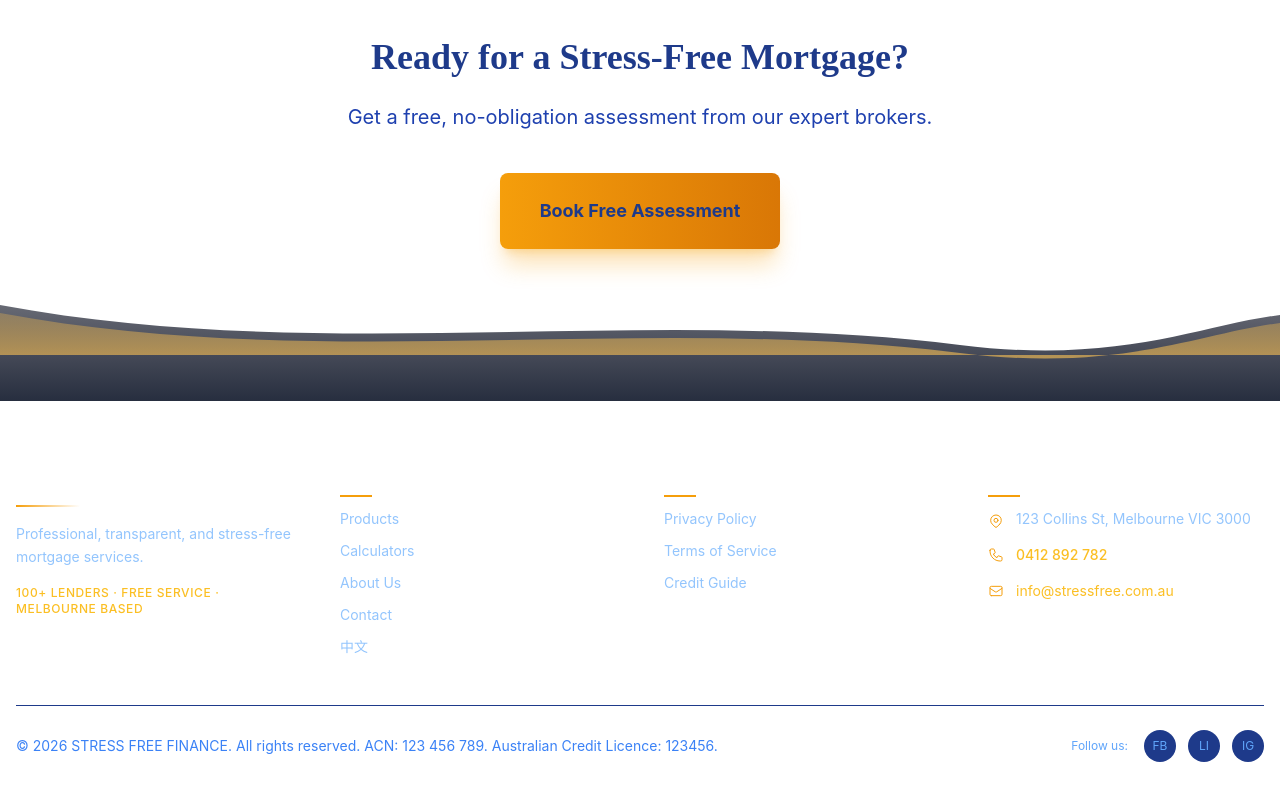
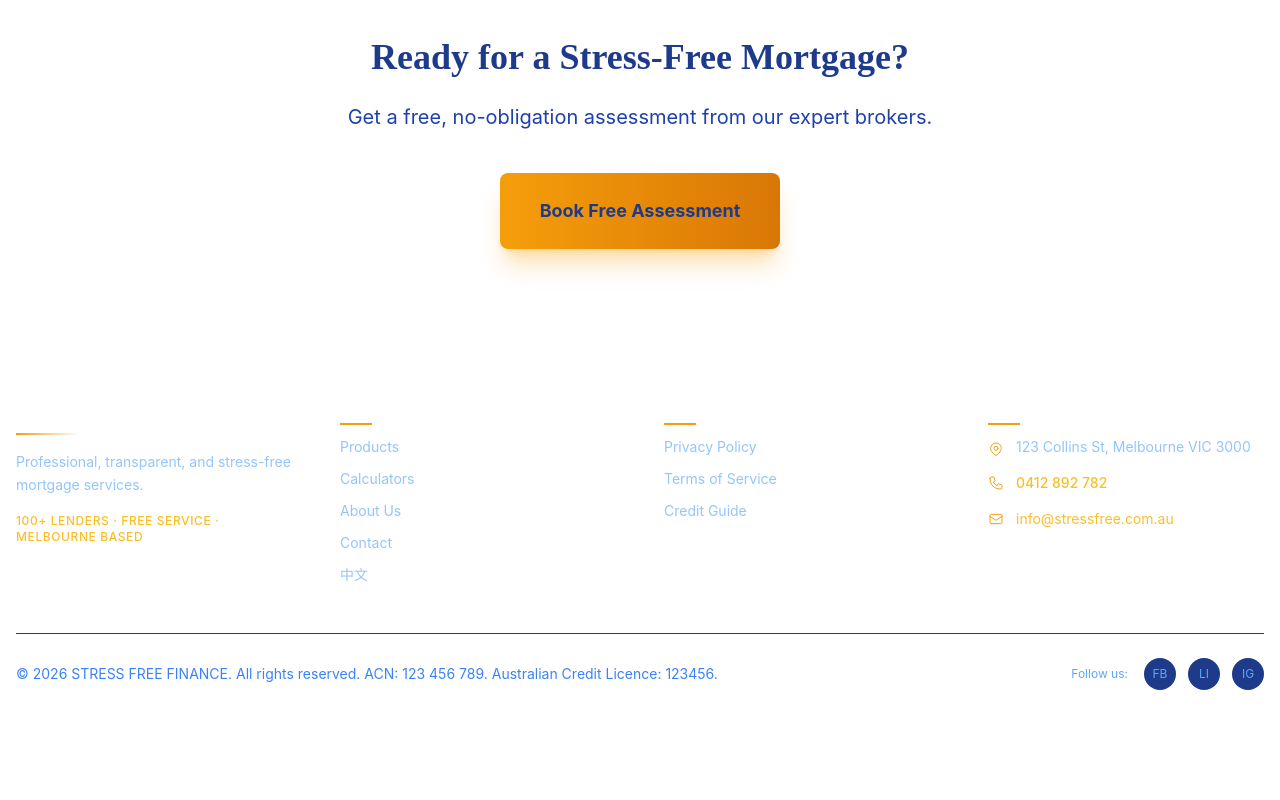
Before and after one commit to jy02577302-ux/finance-site, a Next.js app: page /en in a window 1280 px wide. Shown: the part 3206-4006 px from the top of the page. After the commit the page ends 3960 px from the top, so only its background shows below. Built offline with nearby package versions, Linux system fonts and the light colour scheme.

Commit message:
fix: correct footer wave structure - remove duplicate div

```diff
--- a/app/en/page.tsx
+++ b/app/en/page.tsx
@@ -288,8 +288,10 @@ export default function HomePageEN() {
         </div>
       </section>
 
-      {/* Wave Divider - CTA to Footer (matches Hero gradient) */}
-      <div className="relative h-24 -mt-6 overflow-visible">
+      {/* Footer - with Hero-matching wave top */}
+      <footer className="bg-primary-950 text-primary-200 relative">
+        {/* Wave top - matches Hero gradient, covers full footer */}
+        <div className="absolute top-0 left-0 right-0 h-24 -z-10">
           <svg
             className="absolute w-full h-full"
             viewBox="0 0 1440 96"
@@ -297,34 +299,19 @@ export default function HomePageEN() {
             xmlns="http://www.w3.org/2000/svg"
           >
             <defs>
-            {/* Hero matching gradient */}
-            <linearGradient id="heroGradient" x1="0%" y1="0%" x2="0%" y2="100%">
-              <stop offset="0%" stopColor="#020617" stopOpacity="0.6"/>
-              <stop offset="100%" stopColor="#0f172a" stopOpacity="0.9"/>
-            </linearGradient>
-            {/* Gold accent gradient */}
-            <linearGradient id="goldGradient" x1="0%" y1="0%" x2="0%" y2="100%">
-              <stop offset="0%" stopColor="#d4a855" stopOpacity="0.4"/>
-              <stop offset="100%" stopColor="#d4a855" stopOpacity="0.8"/>
+              <linearGradient id="heroWaveGrad" x1="0%" y1="0%" x2="0%" y2="100%">
+                <stop offset="0%" stopColor="#020617" stopOpacity="0.5"/>
+                <stop offset="100%" stopColor="#0f172a" stopOpacity="0.95"/>
               </linearGradient>
             </defs>
-          {/* Main wave body - gradient from hero colors */}
             <path
-            d="M0,0 C360,60 720,0 1080,40 C1260,60 1350,20 1440,10 L1440,96 L0,96 Z"
-            fill="url(#heroGradient)"
-          />
-          {/* Gold accent line along the crest */}
-          <path
-            d="M0,8 C360,68 720,8 1080,48 C1260,68 1350,28 1440,18 L1440,50 L0,50 Z"
-            fill="url(#goldGradient)"
+              d="M0,10 C320,40 640,0 960,30 C1280,60 1440,20 1440,20 L1440,96 L0,96 Z"
+              fill="url(#heroWaveGrad)"
             />
           </svg>
         </div>
 
-      {/* Footer - Ultimate Dark Gold + Enhanced */}
-      <footer className="bg-primary-950 text-primary-200 py-12 md:py-16">
-
-        <div className="container mx-auto px-4">
+        <div className="container mx-auto px-4 py-12 md:py-16">
           <div className="grid grid-cols-1 sm:grid-cols-2 md:grid-cols-4 gap-8 md:gap-12">
             {/* Brand */}
             <div className="space-y-4">
--- a/app/zh/page.tsx
+++ b/app/zh/page.tsx
@@ -289,8 +289,10 @@ export default function HomePageZH() {
         </div>
       </section>
 
-      {/* Wave Divider - CTA to Footer (matches Hero gradient) */}
-      <div className="relative h-24 -mt-6 overflow-visible">
+      {/* Footer - with Hero-matching wave top */}
+      <footer className="bg-primary-950 text-primary-200 relative">
+        {/* Wave top - matches Hero gradient, covers full footer */}
+        <div className="absolute top-0 left-0 right-0 h-24 -z-10">
           <svg
             className="absolute w-full h-full"
             viewBox="0 0 1440 96"
@@ -298,34 +300,19 @@ export default function HomePageZH() {
             xmlns="http://www.w3.org/2000/svg"
           >
             <defs>
-            {/* Hero matching gradient */}
-            <linearGradient id="heroGradient" x1="0%" y1="0%" x2="0%" y2="100%">
-              <stop offset="0%" stopColor="#020617" stopOpacity="0.6"/>
-              <stop offset="100%" stopColor="#0f172a" stopOpacity="0.9"/>
-            </linearGradient>
-            {/* Gold accent gradient */}
-            <linearGradient id="goldGradient" x1="0%" y1="0%" x2="0%" y2="100%">
-              <stop offset="0%" stopColor="#d4a855" stopOpacity="0.4"/>
-              <stop offset="100%" stopColor="#d4a855" stopOpacity="0.8"/>
+              <linearGradient id="heroWaveGrad" x1="0%" y1="0%" x2="0%" y2="100%">
+                <stop offset="0%" stopColor="#020617" stopOpacity="0.5"/>
+                <stop offset="100%" stopColor="#0f172a" stopOpacity="0.95"/>
               </linearGradient>
             </defs>
-          {/* Main wave body - gradient from hero colors */}
             <path
-            d="M0,0 C360,60 720,0 1080,40 C1260,60 1350,20 1440,10 L1440,96 L0,96 Z"
-            fill="url(#heroGradient)"
-          />
-          {/* Gold accent line along the crest */}
-          <path
-            d="M0,8 C360,68 720,8 1080,48 C1260,68 1350,28 1440,18 L1440,50 L0,50 Z"
-            fill="url(#goldGradient)"
+              d="M0,10 C320,40 640,0 960,30 C1280,60 1440,20 1440,20 L1440,96 L0,96 Z"
+              fill="url(#heroWaveGrad)"
             />
           </svg>
         </div>
 
-      {/* Footer - 极致黑金风格 + 增强设计 */}
-      <footer className="bg-primary-950 text-primary-200 py-12 md:py-16">
-
-        <div className="container mx-auto px-4">
+        <div className="container mx-auto px-4 py-12 md:py-16">
           <div className="grid grid-cols-1 sm:grid-cols-2 md:grid-cols-4 gap-8 md:gap-12">
             {/* Brand */}
             <div className="space-y-4">
```
Also changed, not shown: 1 other file (tests, documents, lock files or other folders). Lines whose indentation alone changed are shown as unchanged.
